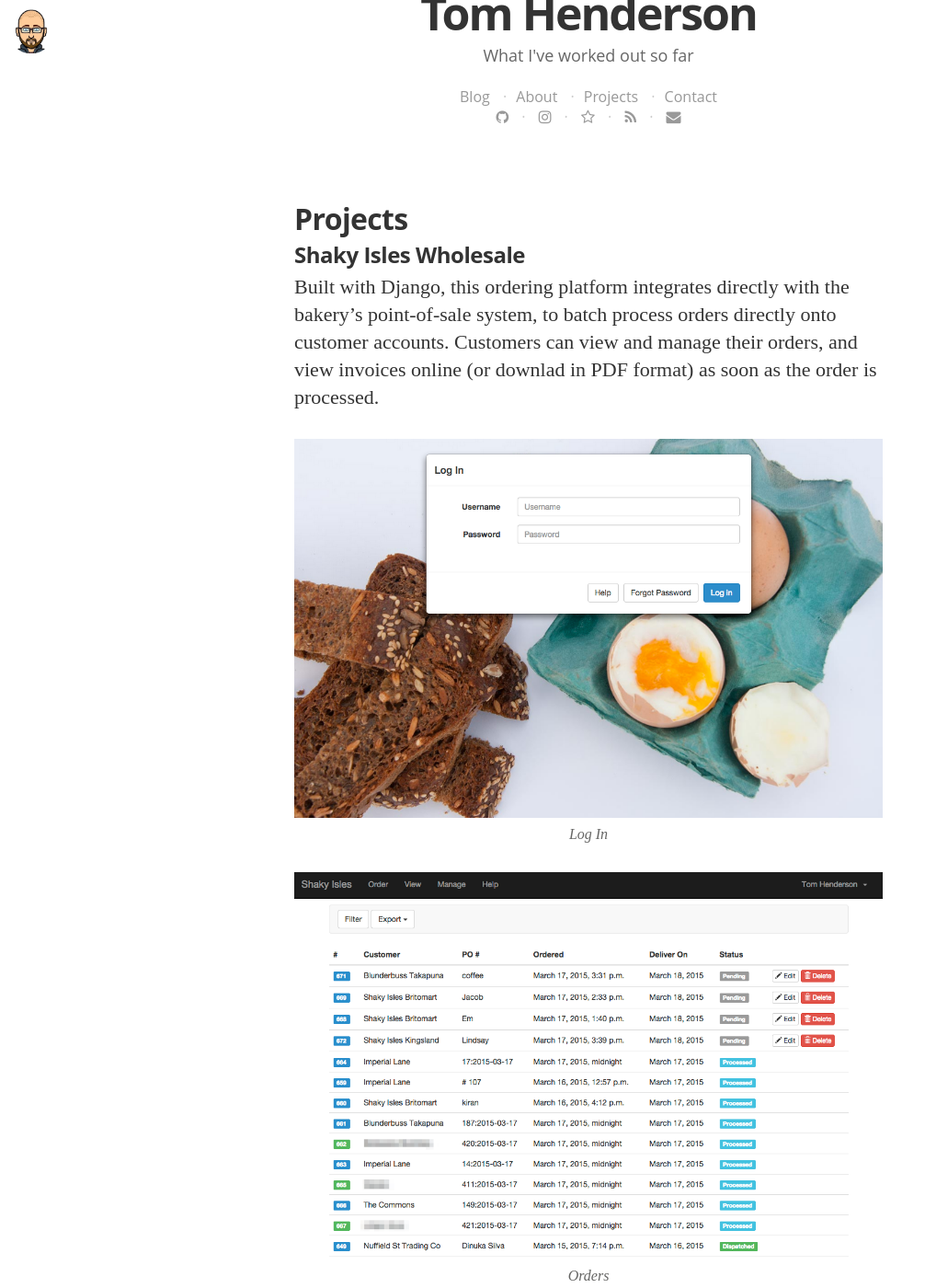
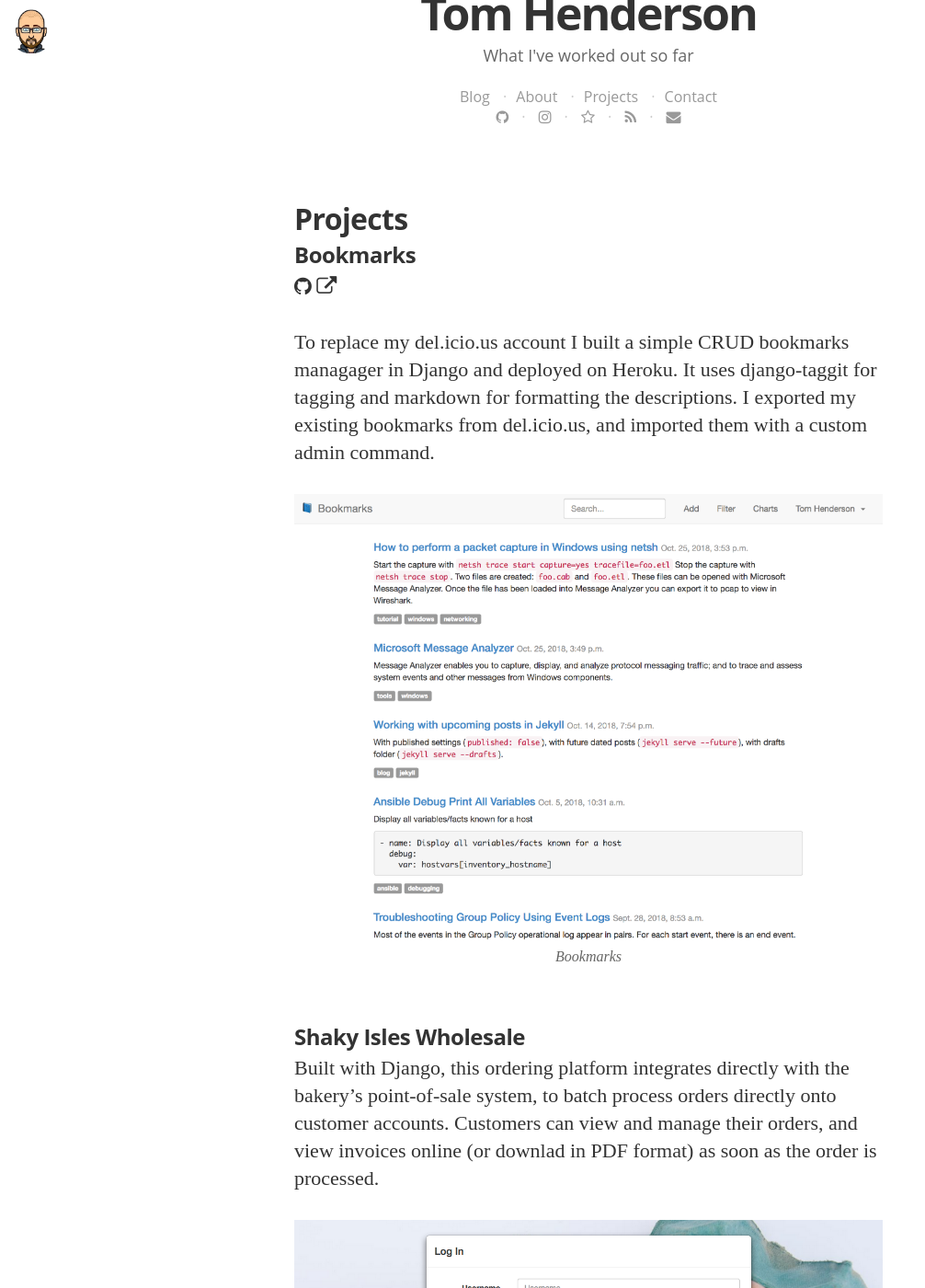
Before and after one commit to tom-henderson/tom-henderson.github.io, a Jekyll site: the page built from projects.md, in a window 1280 px wide and 1400 px high, scrolled down 545 px. Shown: the whole window at 92% size, without its empty margins (0-1006 px from the left). Built offline with Jekyll 4.4.1, drawn with Linux system fonts in a browser that asks for light colours; nearby versions of some CDN libraries; some web fonts are replaced.

Commit message:
Add bookmarks project

```diff
--- a/projects.md
+++ b/projects.md
@@ -6,6 +6,14 @@
 ---
 
 ## Projects
+
+### Bookmarks
+<a class="icon-github" href="https://github.com/tom-henderson/bookmarks"><i class="fa fa-github"></i></a>
+<a class="icon-external-link" href="https://frozen-plateau-22554.herokuapp.com/"><i class="fa fa-external-link"></i></a>
+
+To replace my del.icio.us account I built a simple CRUD bookmarks managager in Django and deployed on Heroku. It uses django-taggit for tagging and markdown for formatting the descriptions. I exported my existing bookmarks from del.icio.us, and imported them with a custom admin command.
+
+![Bookmarks](/assets/images/projects/bookmarks.png)
 
 ### Shaky Isles Wholesale
 
```
Also changed, not shown: assets/images/projects/bookmarks.png (added).
